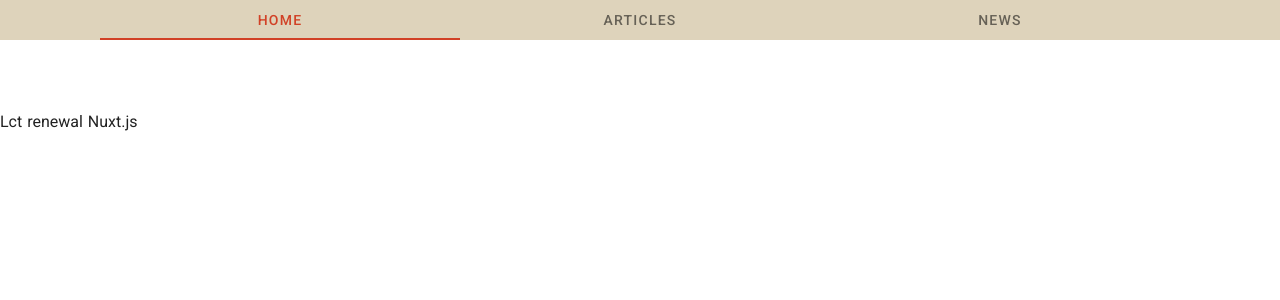
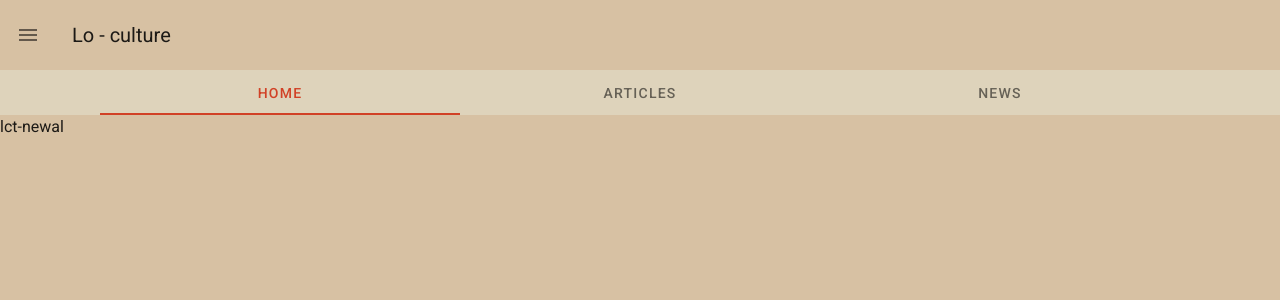
Before and after one commit to osd-02/lct-renewal-nuxt, a Nuxt app: page / in a window 1280 px wide. Shown: the top 300 px of the page. Built offline with nearby package versions, Linux system fonts and the light colour scheme.

Commit message:
dev環境をcross-envに

```diff
--- a/components/Header.vue
+++ b/components/Header.vue
@@ -1,7 +1,7 @@
 <template>
   <div>
       <Drawer v-model="drawer" />
-      <v-app-bar app class="header" color="main" fixed elevate-on-scroll hide-on-scroll height="70px" extension-height="40px">
+      <v-app-bar class="header" color="main" elevate-on-scroll hide-on-scroll height="70px" extension-height="45px" app>
         <v-app-bar-nav-icon @click.stop="drawer = !drawer"></v-app-bar-nav-icon>
         <v-app-bar-title>
           Lo - culture
@@ -49,6 +49,8 @@ export default {
 
 <style lang="scss" scoped>
 .header {
+
+
   #logo-image {
     height: 20px;
     .tabs {
--- a/layouts/default.vue
+++ b/layouts/default.vue
@@ -1,15 +1,17 @@
 <template>
-  <div>
+    <!-- <div>
+      <v-sheet color="main" height="100vh" width="100vw" />
+    </div> -->
+
     <v-app>
       <Header />
       <v-main>
         <Nuxt />
       </v-main>
     </v-app>
-  </div>
 </template>
 
-<style>
+<style lang="scss" scoped>
 html {
   font-family: "Source Sans Pro", -apple-system, BlinkMacSystemFont, "Segoe UI",
     Roboto, "Helvetica Neue", Arial, sans-serif;
@@ -21,40 +23,4 @@ html {
   -webkit-font-smoothing: antialiased;
   box-sizing: border-box;
 }
-
-*,
-*::before,
-*::after {
-  box-sizing: border-box;
-  margin: 0;
-}
-
-.button--green {
-  display: inline-block;
-  border-radius: 4px;
-  border: 1px solid #3b8070;
-  color: #3b8070;
-  text-decoration: none;
-  padding: 10px 30px;
-}
-
-.button--green:hover {
-  color: #fff;
-  background-color: #3b8070;
-}
-
-.button--grey {
-  display: inline-block;
-  border-radius: 4px;
-  border: 1px solid #35495e;
-  color: #35495e;
-  text-decoration: none;
-  padding: 10px 30px;
-  margin-left: 15px;
-}
-
-.button--grey:hover {
-  color: #fff;
-  background-color: #35495e;
-}
 </style>
--- a/package.json
+++ b/package.json
@@ -3,13 +3,14 @@
   "version": "1.0.0",
   "private": true,
   "scripts": {
-    "dev": "nuxt",
+    "dev": "cross-env HOST=0.0.0 PORT=3000 nuxt",
     "build": "nuxt build",
     "start": "nuxt start",
     "generate": "nuxt generate"
   },
   "dependencies": {
     "core-js": "^3.9.1",
+    "cross-env": "^7.0.3",
     "node-sass": "^6.0.0",
     "nuxt": "^2.15.3",
     "sass-loader": "^10.1.1"
--- a/pages/index.vue
+++ b/pages/index.vue
@@ -1,7 +1,9 @@
 <template>
-  <div id="wrapper">
-    <h1>Lct renewal Nuxt.js</h1>
-  </div>
+  <v-sheet id="wrapper" color="main">
+    <v-sheet color="main" width="100%" min-height="130vh">
+      <h2>lct-newal</h2>
+    </v-sheet>
+  </v-sheet>
 </template>
 
 <script lang="ts">
@@ -17,10 +19,12 @@ export default Vue.extend({
 $header-height: 106px;
 
 #wrapper {
-  display: flex;
-  min-height: 100vh;
-  padding: 0;
-  width: 100%;
+  // min-height: 130vh;
+  // width: 100%;
+  // position: relative;
+  // padding-top: 30vh;
+  // top: -30vh;
+
   #header-space {
     height: $header-height;
     padding: 0;
```
Also changed, not shown: 1 other file (tests, documents, lock files or other folders).
